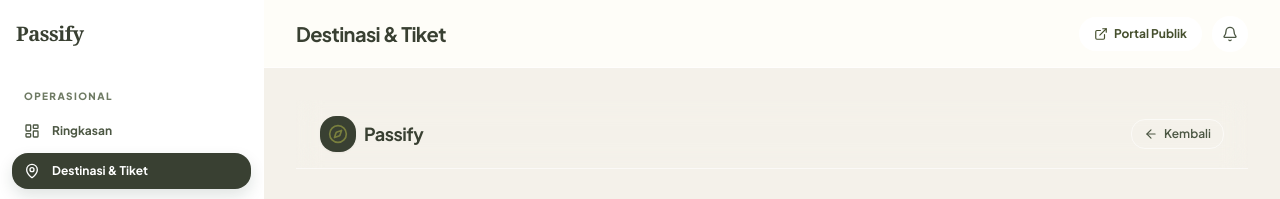
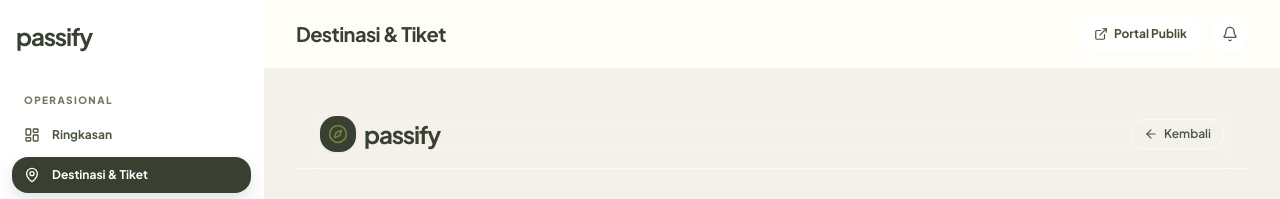
Before and after one commit to Derylfabiensyah/passify, a React (Vite) app in the folder frontend/: page /admin/destinations/destinations in a window 1280 px wide. Shown: the top 199 px of the page. Built offline with nearby package versions, Linux system fonts and the light colour scheme; no server answers.

Commit message:
style: standardize passify brand text and typography across all headers

```diff
--- a/frontend/src/components/Footer.jsx
+++ b/frontend/src/components/Footer.jsx
@@ -18,7 +18,7 @@ export default function Footer() {
               <Mountain className="w-4 h-4" />
             </div>
             <div>
-              <span className="text-[var(--forest-deep)] font-bold text-base font-heading tracking-tight">Passify</span>
+              <span className="text-xl font-bold tracking-[-.05em] text-[var(--forest-deep)]">passify</span>
               <p className="text-[11px] text-[var(--ink-soft)]">White-Label Cloud E-Ticketing &amp; Reservation Engine</p>
             </div>
           </div>
--- a/frontend/src/components/LandingPage.jsx
+++ b/frontend/src/components/LandingPage.jsx
@@ -74,7 +74,7 @@ export default function LandingPage() {
     <div className="landing-page min-h-screen overflow-x-hidden bg-[var(--canvas)] text-[var(--ink)]">
       <header className="nav-bar sticky top-0 z-40">
         <div className="mx-auto flex min-h-[68px] max-w-[1240px] items-center justify-between gap-4 px-4 sm:px-6 lg:px-8">
-          <Link to="/" className="text-xl font-bold tracking-[-.05em] text-[var(--forest-deep)] no-underline" aria-label="Passify beranda">
+          <Link to="/" className="text-2xl font-bold tracking-[-.05em] text-[var(--forest-deep)] no-underline" aria-label="Passify beranda">
             passify
           </Link>
 
@@ -124,7 +124,7 @@ export default function LandingPage() {
                 <Link
                   to="/"
                   onClick={() => setMobileMenuOpen(false)}
-                  className="text-xl font-bold tracking-[-.05em] text-[var(--forest-deep)] no-underline"
+                  className="text-2xl font-bold tracking-[-.05em] text-[var(--forest-deep)] no-underline"
                 >
                   passify
                 </Link>
--- a/frontend/src/components/Navbar.jsx
+++ b/frontend/src/components/Navbar.jsx
@@ -74,7 +74,7 @@ export default function Navbar({
           </div>
           <div className="flex flex-col">
             <div className="flex items-center gap-1.5">
-              <span className="font-extrabold text-lg text-gray-900 font-['Outfit'] tracking-tight">Passify</span>
+              <span className="text-2xl font-bold tracking-[-.05em] text-[var(--forest-deep)]">passify</span>
               <span className="text-[10px] font-bold px-1.5 py-0.5 rounded-full bg-emerald-100 text-emerald-800 tracking-wider uppercase border border-emerald-200">
                 SaaS B2B
               </span>
@@ -212,7 +212,7 @@ export default function Navbar({
                   <Mountain className="w-4 h-4" />
                 </div>
                 <div className="flex flex-col">
-                  <span className="font-bold text-base text-gray-900 font-['Outfit']">Passify</span>
+                  <span className="text-xl font-bold tracking-[-.05em] text-[var(--forest-deep)]">passify</span>
                   <span className="text-[9px] font-bold text-emerald-700 uppercase tracking-wider">SaaS E-Ticketing</span>
                 </div>
               </Link>
--- a/frontend/src/components/admin/AdminLayout.jsx
+++ b/frontend/src/components/admin/AdminLayout.jsx
@@ -45,8 +45,8 @@ function Brand({ collapsed = false }) {
       className="flex items-center gap-2.5 no-underline transition-opacity hover:opacity-85 outline-none focus:outline-none focus-visible:outline-none"
       aria-label="Passify Console"
     >
-      <span className="text-xl font-black tracking-tight text-[var(--forest-deep)] font-serif">
-        {collapsed ? 'P' : 'Passify'}
+      <span className="text-2xl font-bold tracking-[-.05em] text-[var(--forest-deep)]">
+        {collapsed ? 'p' : 'passify'}
       </span>
     </Link>
   );
--- a/frontend/src/pages/BookingHistoryPage.jsx
+++ b/frontend/src/pages/BookingHistoryPage.jsx
@@ -230,7 +230,7 @@ export default function BookingHistoryPage() {
                 <span>{brandName}</span>
               </>
             ) : (
-              <span className="text-2xl tracking-[-.05em]">passify</span>
+              <span className="text-2xl font-bold tracking-[-.05em] text-[var(--forest-deep)]">passify</span>
             )}
           </Link>
 
--- a/frontend/src/pages/NotFoundPage.jsx
+++ b/frontend/src/pages/NotFoundPage.jsx
@@ -17,8 +17,8 @@ export default function NotFoundPage() {
               <Compass className="w-5 h-5 text-[var(--leaf)]" />
             </div>
             <div>
-              <span className="font-heading font-bold text-lg text-[var(--forest-deep)] tracking-tight">
-                {tenant?.name || 'Passify'}
+              <span className={tenant?.name ? "font-heading font-bold text-lg text-[var(--forest-deep)] tracking-tight" : "text-2xl font-bold tracking-[-.05em] text-[var(--forest-deep)]"}>
+                {tenant?.name || 'passify'}
               </span>
               {tenant?.tagline && (
                 <span className="hidden sm:inline text-xs text-[var(--ink-soft)] ml-2 pl-2 border-l border-[var(--border)]">
--- a/frontend/src/pages/RegisterTenantPage.jsx
+++ b/frontend/src/pages/RegisterTenantPage.jsx
@@ -184,8 +184,8 @@ export default function RegisterTenantPage() {
       {/* Header */}
       <header className="border-b border-[rgba(23,59,50,0.1)] bg-[var(--canvas)]/80 backdrop-blur-md sticky top-0 z-30">
         <div className="mx-auto flex h-16 max-w-5xl items-center justify-between px-4 sm:px-6">
-          <Link to="/" className="flex items-center gap-2 text-decoration-none">
-            <span className="text-xl font-extrabold tracking-tight text-[var(--forest-deep)]">passify</span>
+          <Link to="/" className="flex items-center gap-2 no-underline">
+            <span className="text-2xl font-bold tracking-[-.05em] text-[var(--forest-deep)]">passify</span>
           </Link>
           <div className="text-xs font-semibold text-[var(--ink-soft)]">
             Sudah punya akun?{' '}
--- a/frontend/src/pages/VerifyEmailPage.jsx
+++ b/frontend/src/pages/VerifyEmailPage.jsx
@@ -46,8 +46,8 @@ export default function VerifyEmailPage() {
       {/* Header */}
       <header className="border-b border-[rgba(23,59,50,0.1)] bg-[var(--canvas)]/80 backdrop-blur-md sticky top-0 z-30">
         <div className="mx-auto flex h-16 max-w-5xl items-center justify-between px-4 sm:px-6">
-          <Link to="/" className="flex items-center gap-2 text-decoration-none">
-            <span className="text-xl font-extrabold tracking-tight text-[var(--forest-deep)]">passify</span>
+          <Link to="/" className="flex items-center gap-2 no-underline">
+            <span className="text-2xl font-bold tracking-[-.05em] text-[var(--forest-deep)]">passify</span>
           </Link>
           <Link to="/" className="text-xs font-semibold text-[var(--ink-soft)] hover:text-[var(--ink)]">
             Kembali ke Beranda
```
